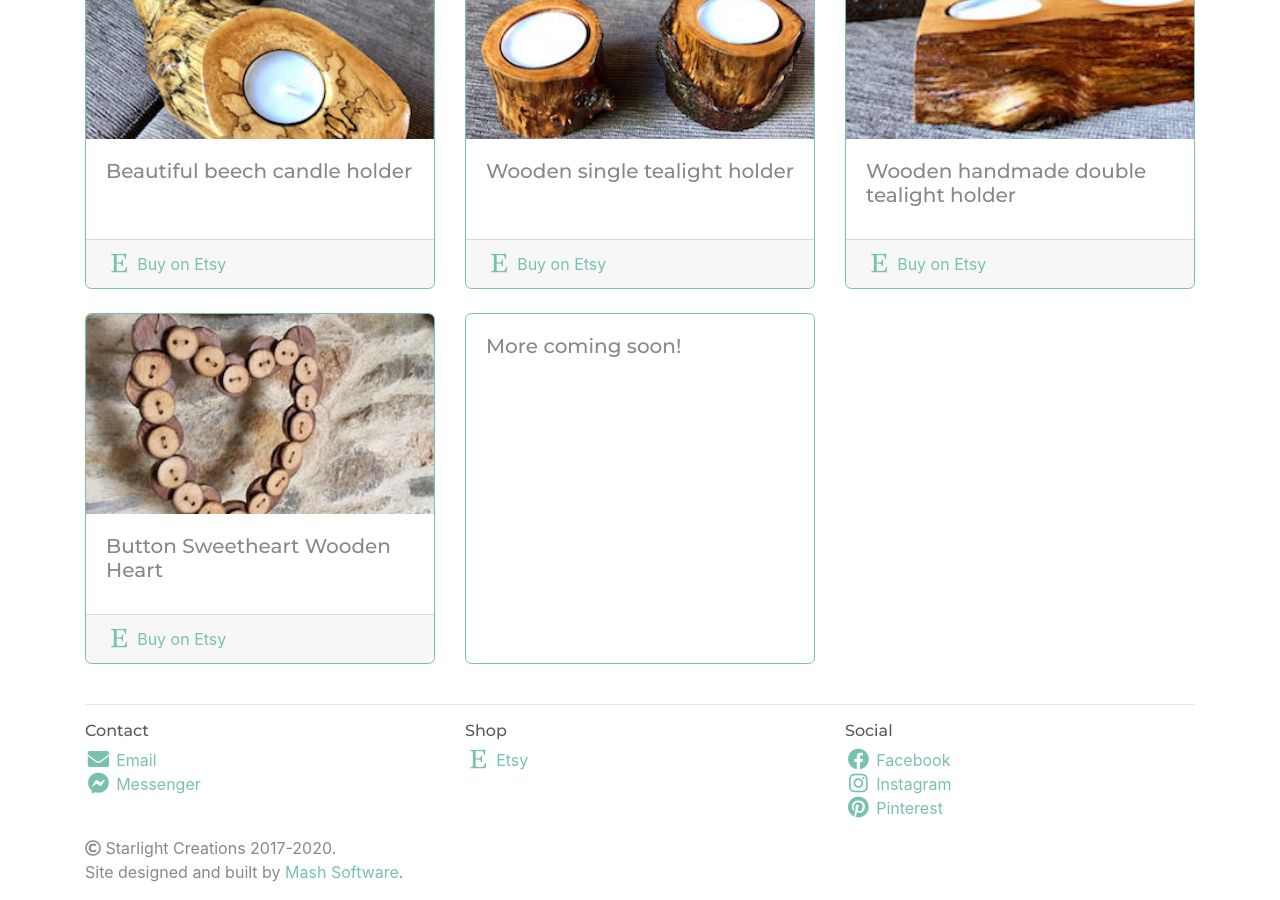
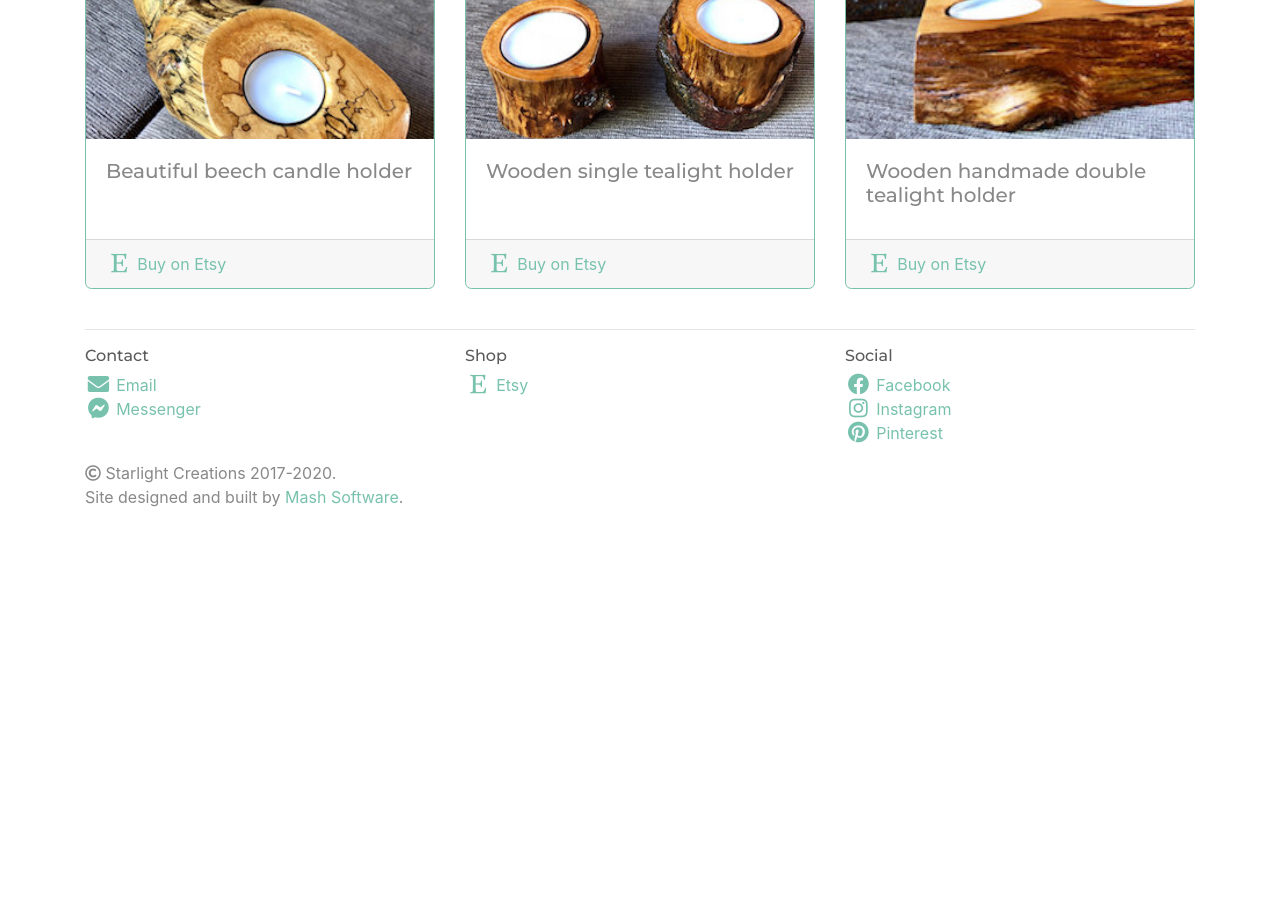
Before and after one commit to starlight-creations/starlight-creations.github.io, a Jekyll site: the page built from buy.html, in a window 1280 px wide and 900 px high, scrolled down 821 px. Built offline with Jekyll 4.4.1, drawn with Linux system fonts in a browser that asks for light colours; nearby versions of some CDN libraries; after the commit the page ends 1346 px from its top, so only the background shows below that.

Commit message:
highlight 6 products

```diff
--- a/_data/products.yml
+++ b/_data/products.yml
@@ -16,7 +16,3 @@
 - name: Wooden handmade double tealight holder
   url: https://www.etsy.com/uk/listing/601773618/wooden-handmade-double-tealight-holder
   img: /assets/gallery/product6.jpg
-- name: Button Sweetheart Wooden Heart
-  url: https://www.etsy.com/uk/listing/578592510/button-sweetheart-wooden-heart
-  img: /assets/gallery/product7.jpg
-- name: More coming soon!
```
